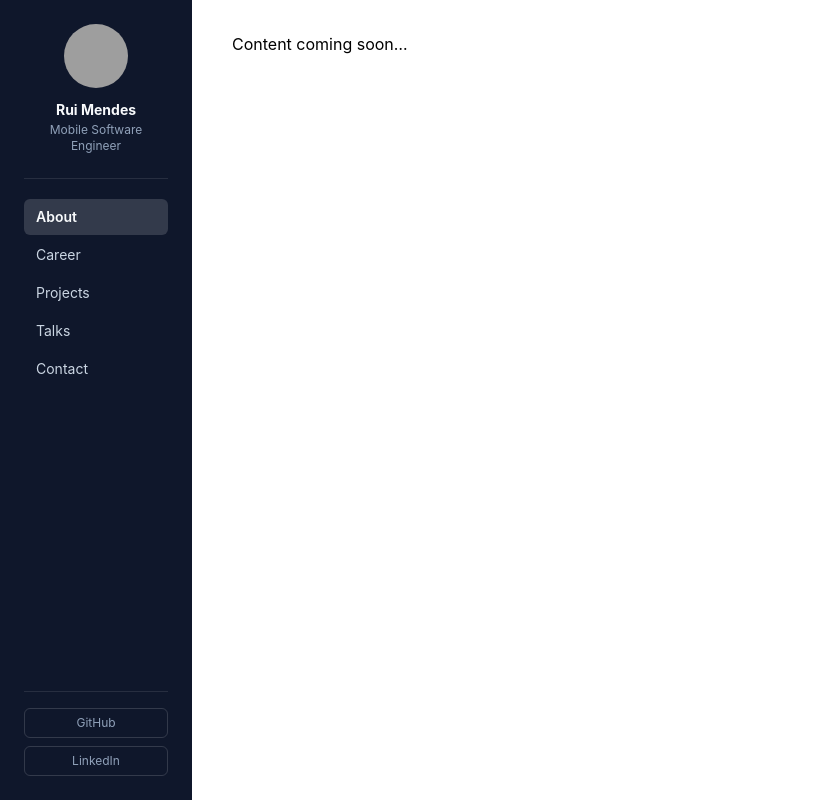
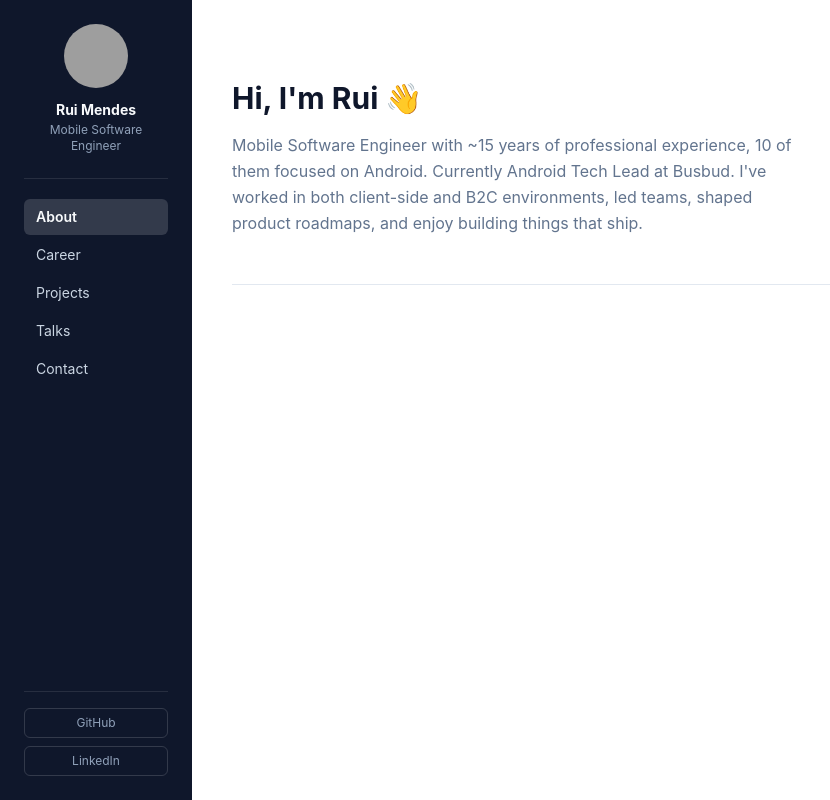
Before and after one commit to ruimendesM/ruimendesdev-site, a React (Vite) app: page / in a window 1280 px wide. Shown: the whole page, without its empty margins (0-830 px from the left). Built offline with nearby package versions, Linux system fonts and the light colour scheme; grey boxes are pictures that could not be loaded.

Commit message:
feat: add About section

```diff
--- a/src/App.tsx
+++ b/src/App.tsx
@@ -1,5 +1,6 @@
 import { useState } from 'react'
 import Sidebar from './components/Sidebar'
+import About from './components/sections/About'
 
 export default function App() {
   const [activeSection, setActiveSection] = useState('about')
@@ -16,7 +17,7 @@ export default function App() {
         ☰
       </button>
       <main className="flex-1 px-10 py-8 max-w-[860px] pt-20 md:pt-8">
-        <p>Content coming soon…</p>
+        <About />
       </main>
     </div>
   )
--- /dev/null
+++ b/src/components/sections/About.tsx
@@ -0,0 +1,12 @@
+export default function About() {
+  return (
+    <section id="about" className="py-12 border-b border-slate-200">
+      <h2 className="text-3xl font-bold mb-4 text-slate-900">Hi, I'm Rui 👋</h2>
+      <p className="text-base text-slate-500 max-w-xl leading-relaxed">
+        Mobile Software Engineer with ~15 years of professional experience, 10 of them focused on
+        Android. Currently Android Tech Lead at Busbud. I've worked in both client-side and B2C
+        environments, led teams, shaped product roadmaps, and enjoy building things that ship.
+      </p>
+    </section>
+  )
+}
```
Also changed, not shown: 1 other file (tests, documents, lock files or other folders).
